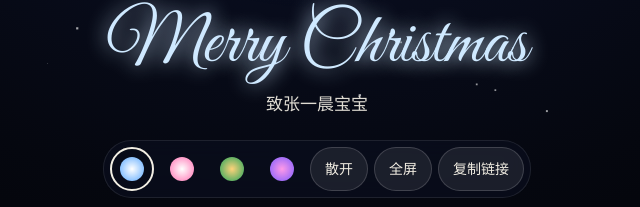
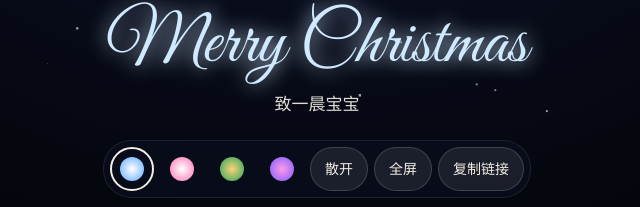
Before and after one commit to yzh0901/xmas-tree, a plain HTML site: page index.html in a window 1280 px wide. Shown: the part 588-795 px from the top of the page, 323-963 px from the left. Drawn offline with Linux system fonts and the light colour scheme; animation ran at ten frames a second.

Commit message:
显示改为致一晨宝宝
Co-Authored-By: Claude Opus 5.5 <noreply@anthropic.com>
Claude-Session: https://claude.ai/code/session_017JFWX8jKi1VPL4EuRSBVta

```diff
--- a/index.html
+++ b/index.html
@@ -35,7 +35,7 @@ button:focus-visible{outline:2px solid var(--acc);outline-offset:2px}
 <canvas id="c" aria-label="一棵由粒子汇聚成的旋转圣诞树"></canvas>
 <div class="greet">
   <h1>Merry Christmas</h1>
-  <p id="line">致张一晨宝宝</p>
+  <p id="line">致一晨宝宝</p>
 </div>
 <div class="bar">
   <button class="sw" data-p="ice" aria-pressed="true" title="冰雪分层树"><i style="background:radial-gradient(#fff,#5aa8ff)"></i></button>
```
